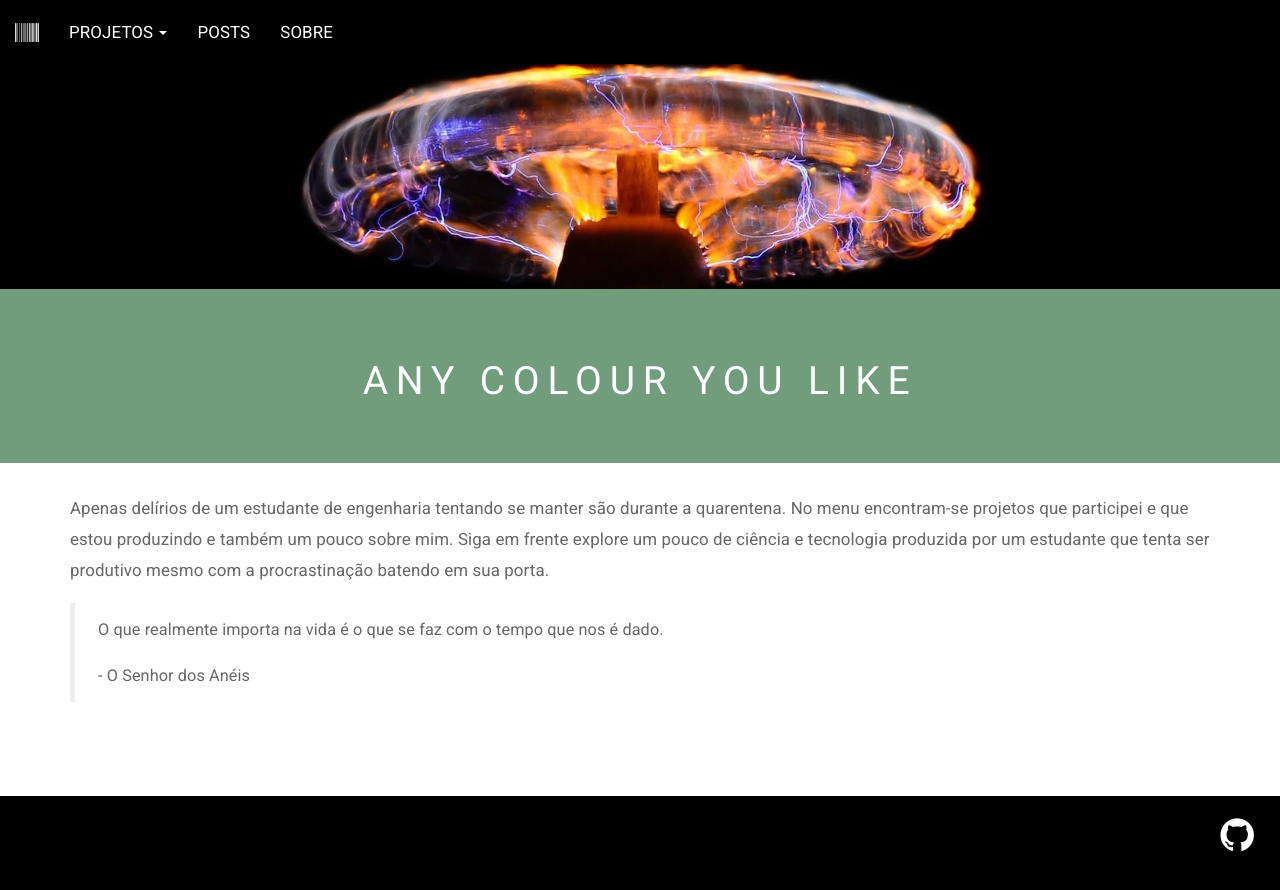
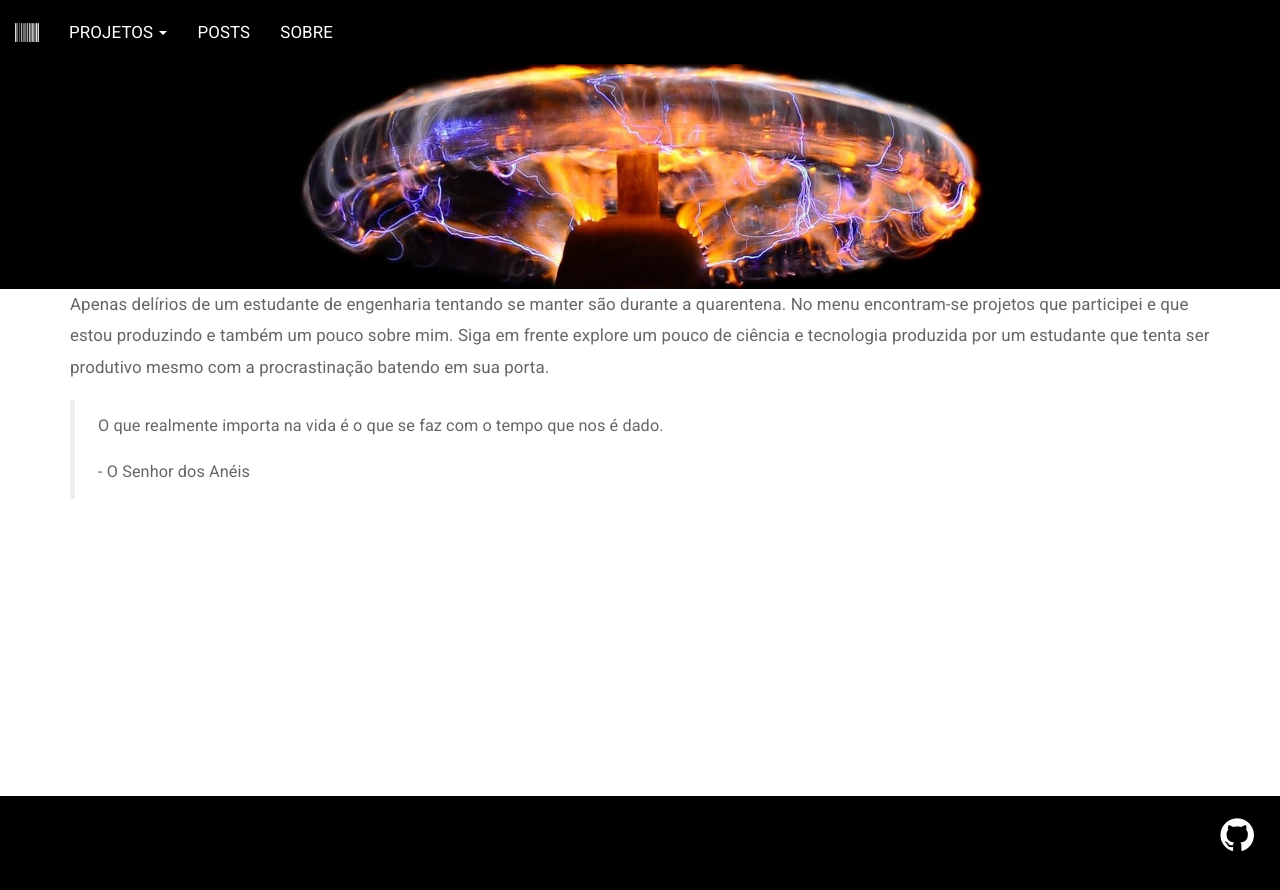
Before and after one commit to mvsn-ufrn/mvsn-ufrn.github.io, a Jekyll site: the page built from index.html, in a window 1280 px wide. Shown: the top 890 px of the page. Built offline with Jekyll 4.4.1, drawn with Linux system fonts in a browser that asks for light colours; the list of posts is cut into pages by our own code.

Commit message:
Update header.html

```diff
--- a/_includes/header.html
+++ b/_includes/header.html
@@ -50,9 +50,5 @@
 			src="/assets/images/{{page.id}}/top.jpg" class="img-responsive">
 		{% endif %}
 
-	<div class="jumbotron  clearfix">
 
-		<h1 class="text-center">{{ page.title }}</h1>
-
-	</div>
 </div>
```
